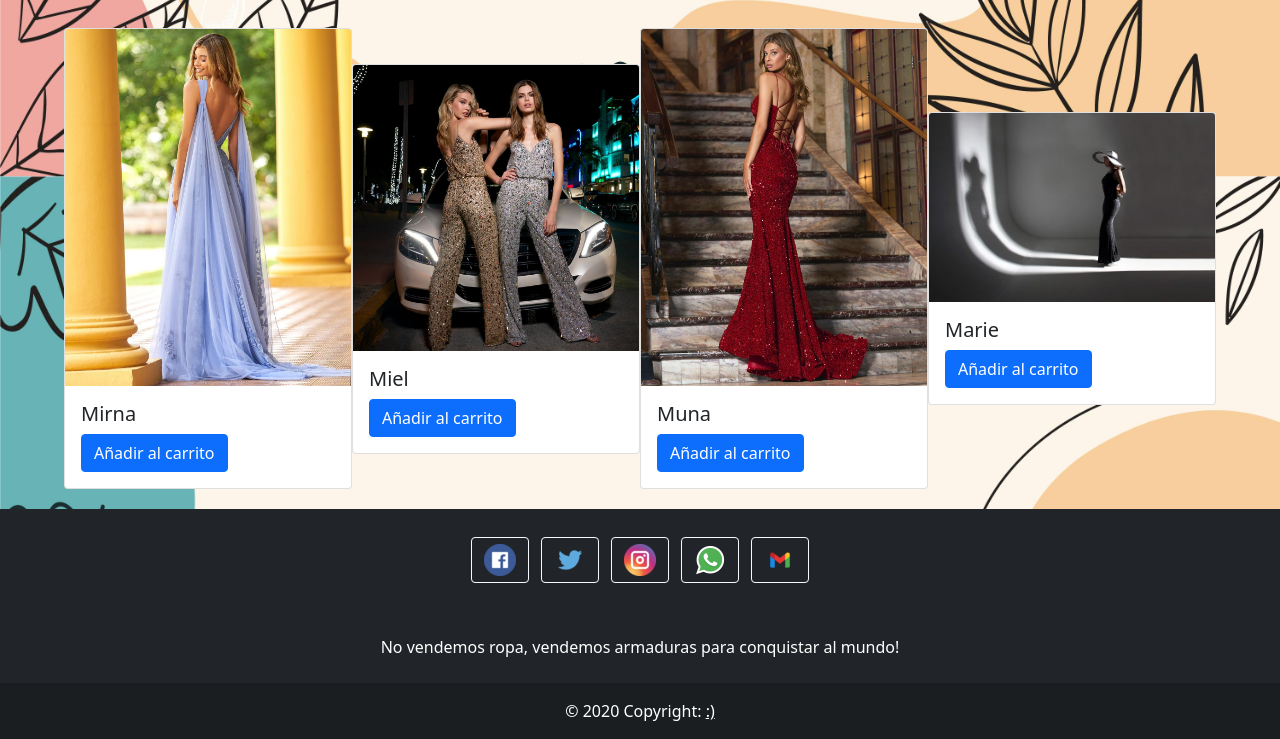
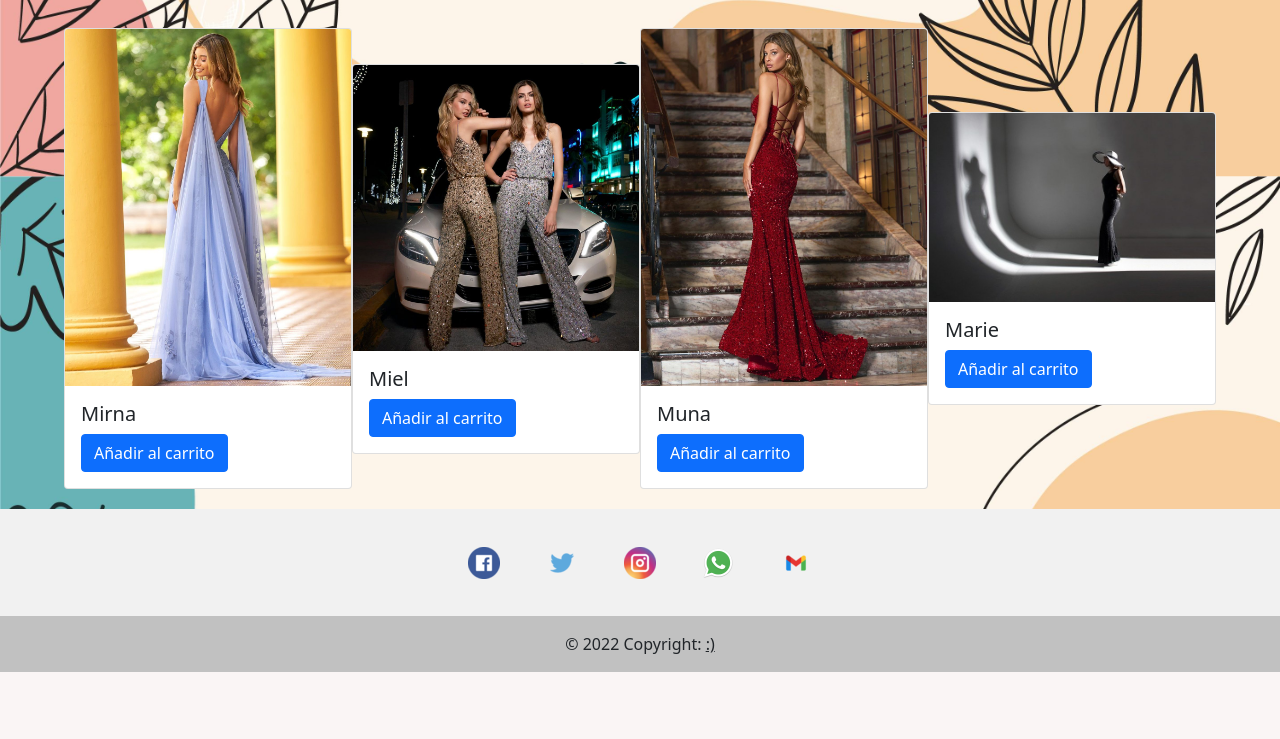
Before and after one commit to Laltamie/practica3-js, a website: page index.html in a window 1280 px wide. Shown: the part 677-1416 px from the top of the page. After the commit the page ends 1349 px from the top, so only its background shows below. Drawn offline with nearby package versions, Linux system fonts and the light colour scheme.

Commit message:
index html - footer

```diff
--- a/index.html
+++ b/index.html
@@ -114,39 +114,67 @@
     <!-- main -->
 
   <!-- Footer -->
-  <footer class="bg-dark text-center text-white">
-   <!-- Grid container -->
-    <div class="container p-4">
+  <footer class="text-center text-white" style="background-color: #f1f1f1;">
+    <!-- Grid container -->
+    <div class="container pt-4">
       <!-- Section: Social media -->
       <section class="mb-4">
         <!-- Facebook -->
-        <a class="btn btn-outline-light btn-floating m-1" href="https://www.facebook.com/" target="_blank" role="button"><i class="fab fa-facebook-f"></i><img src="./multimedia/img/facebook.png"></a>
+        <a
+          class="btn btn-link btn-floating btn-lg text-dark m-1"
+          href="https://www.facebook.com/" target="_blank"
+          role="button"
+          data-mdb-ripple-color="dark"
+          ><i class="fab fa-facebook-f"></i
+        ><img src="./multimedia/img/facebook.png"></a>
 
         <!-- Twitter -->
-        <a class="btn btn-outline-light btn-floating m-1" href="https://twitter.com/i/flow/login" target="_blank" role="button"><i class="fab fa-twitter"></i><img src="./multimedia/img/twitter.png"></a>
+        <a
+          class="btn btn-link btn-floating btn-lg text-dark m-1"
+          href="https://twitter.com/i/flow/login" target="_blank"
+          role="button"
+          data-mdb-ripple-color="dark"
+          ><i class="fab fa-twitter"></i
+        ><img src="./multimedia/img/twitter.png"></a>
 
         <!-- Instagram -->
-        <a class="btn btn-outline-light btn-floating m-1" href="https://www.instagram.com/" target="_blank" role="button"><i class="fab fa-google"></i><img src="./multimedia/img/instagram.png"></a>
+        <a
+          class="btn btn-link btn-floating btn-lg text-dark m-1"
+          href="https://www.instagram.com/" target="_blank"
+          role="button"
+          data-mdb-ripple-color="dark"
+          ><i class="fab fa-instagram"></i
+        ><img src="./multimedia/img/instagram.png"></a>
 
         <!-- Whatsapp -->
-        <a class="btn btn-outline-light btn-floating m-1" href="https://web.whatsapp.com/" target="_blank" role="button"><i class="fab fa-instagram"></i><img src="./multimedia/img/Whatsapp.png"></a>
+        <a
+          class="btn btn-link btn-floating btn-lg text-dark m-1"
+          href="https://web.whatsapp.com/" target="_blank"
+          role="button"
+          data-mdb-ripple-color="dark"
+          ><i class="fab fa-google"></i
+        ><img src="./multimedia/img/Whatsapp.png"></a>
 
         <!-- Gmail -->
-        <a class="btn btn-outline-light btn-floating m-1" href="https://accounts.google.com/ServiceLogin" target="_blank" role="button"><i class="fab fa-linkedin-in"></i><img src="./multimedia/img/gmail.png"></a>
-
+        <a
+          class="btn btn-link btn-floating btn-lg text-dark m-1"
+          href="https://accounts.google.com/ServiceLogin" target="_blank"
+          role="button"
+          data-mdb-ripple-color="dark"
+          ><i class="fab fa-linkedin"></i
+        ><img src="./multimedia/img/gmail.png"></a>
+      </section>
       <!-- Section: Social media -->
-     </div>
-
-    <section class="mb-4">
-      <p>No vendemos ropa, vendemos armaduras para conquistar al mundo!</p>
-    </section>
+    </div>
+    <!-- Grid container -->
 
     <!-- Copyright -->
-      <div class="text-center p-3" style="background-color: rgba(0, 0, 0, 0.2);">© 2020 Copyright:
-        <a class="text-white" href="https://mdbootstrap.com/">:)</a>
-                </div>
-      <!-- Copyright -->
-</footer>
+    <div class="text-center text-dark p-3" style="background-color: rgba(0, 0, 0, 0.2);">
+      © 2022 Copyright:
+      <a class="text-dark" href="https://mdbootstrap.com/">:)</a>
+    </div>
+    <!-- Copyright -->
+  </footer>
  <!-- Footer -->
 
 
```
